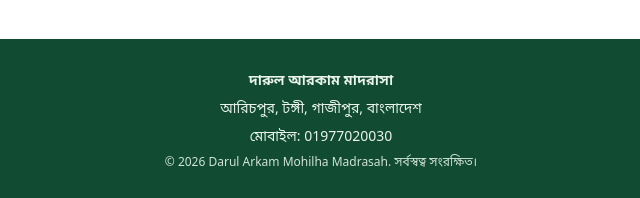
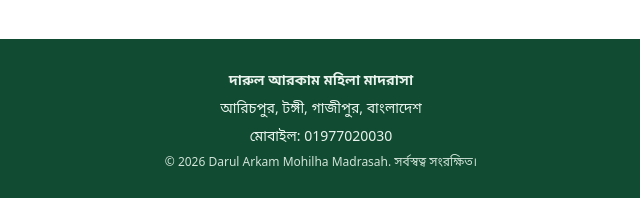
Before and after one commit to abusayedbd888/darul-arkam-madrasah, a plain HTML site: page index.html in a window 1280 px wide. Shown: the part 2953-3151 px from the top of the page, 319-959 px from the left. Drawn offline with Linux system fonts and the light colour scheme.

Commit message:
Update footer text for Darul Arkam Madrasah

```diff
--- a/index.html
+++ b/index.html
@@ -53,7 +53,7 @@
     </div></section>
     <section class="section" id="contact"><div class="wrap"><div class="heading"><h2>যোগাযোগ</h2><p>প্রয়োজনে আমাদের সঙ্গে যোগাযোগ করুন</p></div><div class="contact-grid"><div class="contact-item"><strong>📍 ঠিকানা</strong>আরিচপুর, টঙ্গী, গাজীপুর, বাংলাদেশ</div><div class="contact-item"><strong>☎ মোবাইল</strong><a href="tel:01861250741">01861250741</a><br><a href="https://wa.me/8801861250741" target="_blank" rel="noopener">WhatsApp-এ যোগাযোগ</a></div></div></div></section>
   </main>
-  <footer><div class="wrap"><p><strong>দারুল আরকাম মাদরাসা</strong></p><p>আরিচপুর, টঙ্গী, গাজীপুর, বাংলাদেশ</p><p>মোবাইল: 01977020030</p><p class="small">© <span id="year"></span> Darul Arkam Mohilha Madrasah. সর্বস্বত্ব সংরক্ষিত।</p></div></footer>
+  <footer><div class="wrap"><p><strong>দারুল আরকাম মহিলা মাদরাসা</strong></p><p>আরিচপুর, টঙ্গী, গাজীপুর, বাংলাদেশ</p><p>মোবাইল: 01977020030</p><p class="small">© <span id="year"></span> Darul Arkam Mohilha Madrasah. সর্বস্বত্ব সংরক্ষিত।</p></div></footer>
   <script>
     document.getElementById('year').textContent=new Date().getFullYear();
     document.getElementById('admissionForm').addEventListener('submit',function(e){
```
